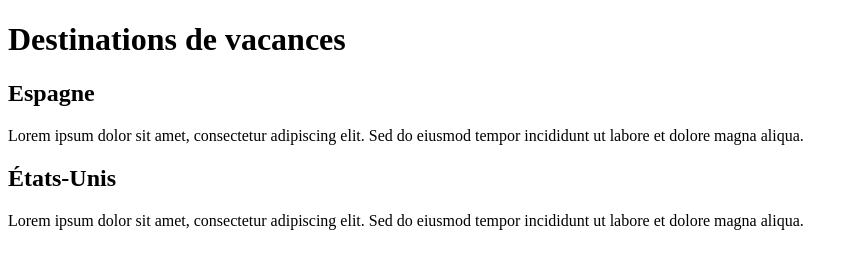
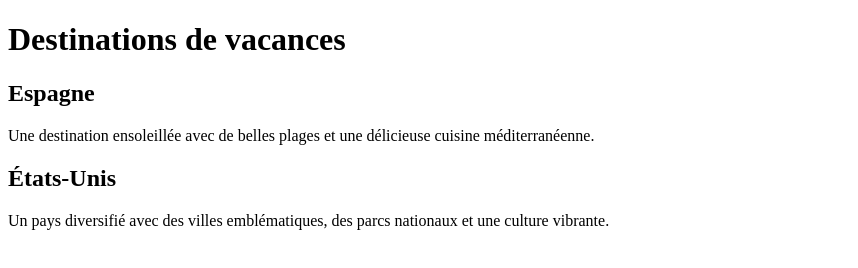
Before and after one commit to chloecis/chloecis.github.io, a plain HTML site: page index.html in a window 1280 px wide. Shown: the whole page, without its empty margins (0-858 px from the left). Drawn offline with Linux system fonts and the light colour scheme.

Commit message:
Update index.html

```diff
--- a/index.html
+++ b/index.html
@@ -4,17 +4,17 @@
   <meta charset="utf-8">
   <meta name="viewport" content="width=device-width">
   <title>Vacances</title>
-  <link href="style.css" rel="stylesheet" type="text/css" />
+  <link href="fichedestyle.css" rel="stylesheet" type="text/css" />
 </head>
 <body>
   <h1>Destinations de vacances</h1>
   <div class="destination">
     <h2>Espagne</h2>
-    <p>Lorem ipsum dolor sit amet, consectetur adipiscing elit. Sed do eiusmod tempor incididunt ut labore et dolore magna aliqua.</p>
+    <p>Une destination ensoleillée avec de belles plages et une délicieuse cuisine méditerranéenne.</p>
   </div>
   <div class="destination">
     <h2>États-Unis</h2>
-    <p>Lorem ipsum dolor sit amet, consectetur adipiscing elit. Sed do eiusmod tempor incididunt ut labore et dolore magna aliqua.</p>
+    <p>Un pays diversifié avec des villes emblématiques, des parcs nationaux et une culture vibrante.</p>
   </div>
 </body>
 </html>
```
